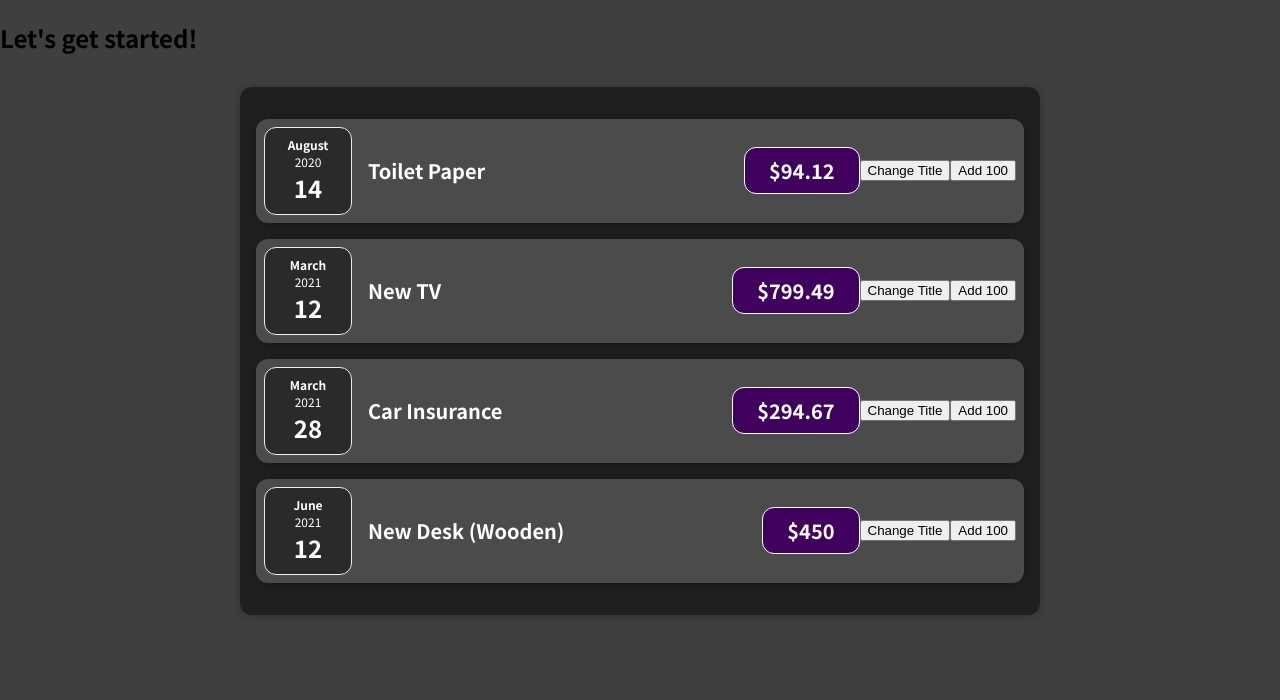
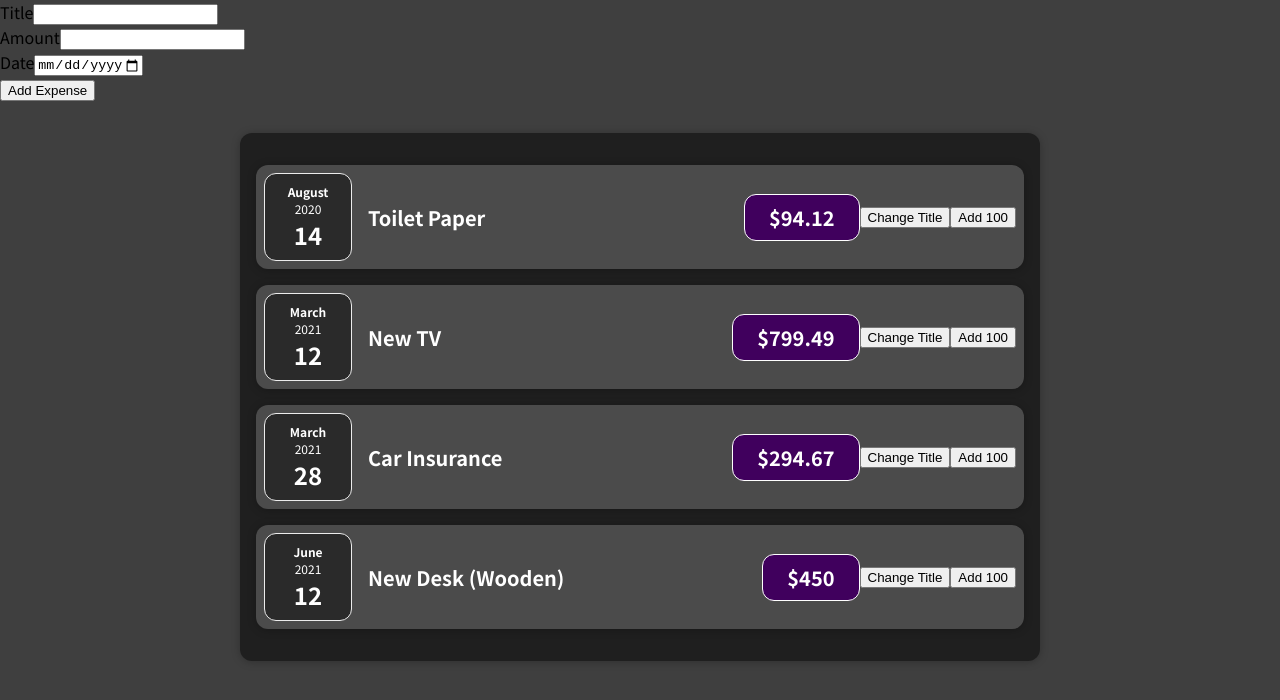
Before and after one commit to SandeepKarukayil/KickstartingREact, a React (Create React App) app: page / in a window 1280 px wide. Shown: the top 700 px of the page. Built offline with nearby package versions, Linux system fonts and the light colour scheme.

Commit message:
task 3 event handlers

```diff
--- a/src/App.js
+++ b/src/App.js
@@ -1,25 +1,26 @@
-import React from "react";
+import React from 'react';
 
-import Expenses from "./components/Expenses/Expenses";
+import Expenses from './components/Expenses/Expenses';
+import NewExpense from './components/NewExpense/NewExpense';
 
 const App = () => {
   const expenses = [
     {
-      id: "e1",
-      title: "Toilet Paper",
+      id: 'e1',
+      title: 'Toilet Paper',
       amount: 94.12,
       date: new Date(2020, 7, 14),
     },
-    { id: "e2", title: "New TV", amount: 799.49, date: new Date(2021, 2, 12) },
+    { id: 'e2', title: 'New TV', amount: 799.49, date: new Date(2021, 2, 12) },
     {
-      id: "e3",
-      title: "Car Insurance",
+      id: 'e3',
+      title: 'Car Insurance',
       amount: 294.67,
       date: new Date(2021, 2, 28),
     },
     {
-      id: "e4",
-      title: "New Desk (Wooden)",
+      id: 'e4',
+      title: 'New Desk (Wooden)',
       amount: 450,
       date: new Date(2021, 5, 12),
     },
@@ -34,7 +35,7 @@
 
   return (
     <div>
-      <h2>Let's get started!</h2>
+      <NewExpense />
       <Expenses items={expenses} />
     </div>
   );
--- /dev/null
+++ b/src/components/NewExpense/ExpenseForm.js
@@ -0,0 +1,44 @@
+import React from 'react';
+
+const ExpenseForm = () => {
+  const titleChangeHandler = (event) => {
+    console.log(event.target.value);
+  };
+
+  return (
+    <form>
+      <div className="new-expense__controls">
+        <div className="new-expense__control">
+          <label>Title</label>
+          <input
+            type="text"
+            onChange={titleChangeHandler}
+          />
+        </div>
+        <div className="new-expense__control">
+          <label>Amount</label>
+          <input
+            type="number"
+            min="0.01"
+            step="0.01"
+            onChange={titleChangeHandler}
+          />
+        </div>
+        <div className="new-expense__control">
+          <label>Date</label>
+          <input
+            type="date"
+            min="2019-01-01"
+            max="2023-12-31"
+            onChange={titleChangeHandler}
+          />
+        </div>
+      </div>
+      <div className="new-expense__actions">
+        <button type="submit">Add Expense</button>
+      </div>
+    </form>
+  );
+};
+
+export default ExpenseForm;
--- /dev/null
+++ b/src/components/NewExpense/NewExpense.js
@@ -0,0 +1,12 @@
+import React from 'react';
+import ExpenseForm from './ExpenseForm';
+
+const NewExpense = () => {
+  return (
+    <div className="new-expense">
+      <ExpenseForm />
+    </div>
+  );
+};
+
+export default NewExpense;
```
